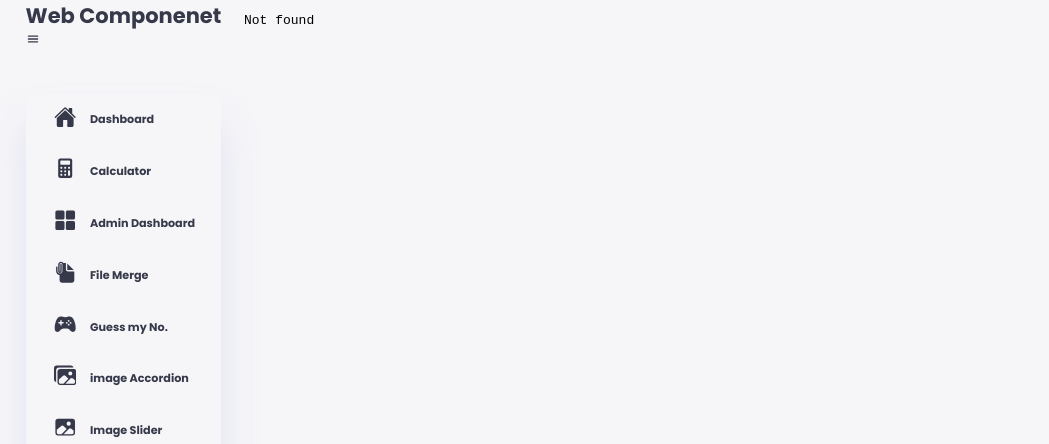
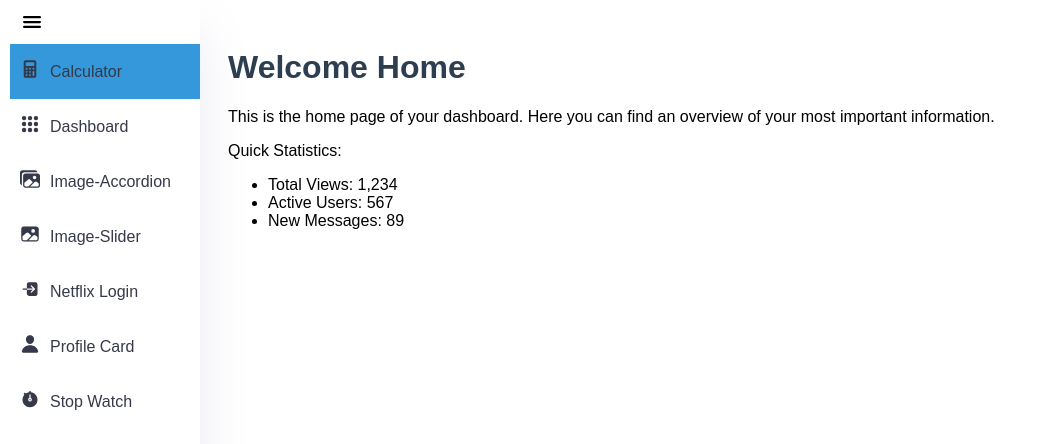
Before and after one commit to eyobbaye/web-component, a plain HTML site: page index.html in a window 1280 px wide. Shown: the top 444 px of the page, without its empty margins (0-1049 px from the left). Drawn offline with nearby package versions, Linux system fonts and the light colour scheme; some icons are missing.

Commit message:
sidebar humberger-menu iframe

```diff
--- /dev/null
+++ b/home/index.html
@@ -0,0 +1,30 @@
+<!DOCTYPE html>
+<html lang="en">
+  <head>
+    <meta charset="UTF-8" />
+    <meta name="viewport" content="width=device-width, initial-scale=1.0" />
+    <title>Home</title>
+    <style>
+      body {
+        padding: 20px;
+        font-family: Arial, sans-serif;
+      }
+      h1 {
+        color: #2c3e50;
+      }
+    </style>
+  </head>
+  <body>
+    <h1>Welcome Home</h1>
+    <p>
+      This is the home page of your dashboard. Here you can find an overview of
+      your most important information.
+    </p>
+    <p>Quick Statistics:</p>
+    <ul>
+      <li>Total Views: 1,234</li>
+      <li>Active Users: 567</li>
+      <li>New Messages: 89</li>
+    </ul>
+  </body>
+</html>
--- a/home/script.js
+++ b/home/script.js
@@ -1,8 +1,26 @@
-const frame = document.getElementById("Iframe");
+document.addEventListener("DOMContentLoaded", () => {
+  // Toggle sidebar
+  const toggleBtn = document.querySelector(".toggle-btn");
+  const sidebar = document.querySelector(".sidebar");
 
-frame.onload = function () {
-  frame.style.height = frame.contentWindow.document.body.scrollHeight + "px";
-};
-frame.onload = function () {
-  frame.style.heignt = frame.contentWindow.document.body.scrollWidth + "px";
-};
+  toggleBtn.addEventListener("click", () => {
+    sidebar.classList.toggle("collapsed");
+  });
+
+  // Handle menu item clicks
+  const menuItems = document.querySelectorAll(".menu-item");
+  const contentFrame = document.getElementById("contentFrame");
+
+  menuItems.forEach((item) => {
+    item.addEventListener("click", (e) => {
+      e.preventDefault();
+
+      // Update active state
+      menuItems.forEach((i) => i.classList.remove("active"));
+      item.classList.add("active");
+
+      // Load content
+      contentFrame.src = item.getAttribute("href");
+    });
+  });
+});
--- a/home/style.css
+++ b/home/style.css
@@ -1,151 +1,90 @@
-@import url("https://fonts.googleapis.com/css2?family=Poppins:wght@300;400;500;600;700;800&display=swap");
 :root {
-  --color-priamary: #7380ec;
-  --color-danger: #ff7782;
-  --color-success: #41f1b6;
-  --color-warning: #ffbb55;
-  --color-white: #fff;
-  --color-info-dark: #7d86a1;
-  --color-info-light: #dce1ed;
   --color-dark: #363949;
   --color-light: rgba(132, 139, 200, 0.18);
-  --color-primary-variant: #111e88;
-  --color-dark-variant: #677483;
-  --color-background: #f6f6f9f3;
-
-  --card-border-radius: 2rem;
-  --border-radius-1: 0.4rem;
-  --border-radius-2: 0.8rem;
-  --border-radius-3: 1.2rem;
-
-  --card-padding: 1.8rem;
-  --padding-1: 1.2rem;
   --box-shadow: 0 2rem 3rem var(--color-light);
 }
 
 * {
+  margin: 0;
   padding: 0;
-  margin: 0;
   box-sizing: border-box;
 }
-html {
-  font-size: 14px;
-}
+
 body {
-  width: 100vw;
-  height: 100vh;
-  font-family: "Poppins", sans-serif;
-  overflow: visible;
-  color: var(--color-dark);
-  background-color: var(--color-background);
-}
-.container {
-  display: grid;
-  width: 96%;
-  margin: 0 auto;
-  gap: 1.8rem;
-  grid-template-columns: 14rem auto;
+  font-family: Arial, sans-serif;
+  display: flex;
 }
 
-a {
-  color: var(--color-dark);
-}
-img {
-  display: block;
-  width: 100%;
-}
-h3 {
-  font-size: 0.8rem;
-}
-.profile-photo {
-  width: 2.8rem;
-  height: 2.8rem;
-  overflow: hidden;
-  border: 50%;
+.sidebar {
+  width: 200px;
+  height: 86vh;
+  /* background-color: #2c3e50; */
+  transition: width 0.3s ease;
+  border-radius: 9px;
+  box-shadow: var(--box-shadow);
 }
 
-aside {
-  height: 100vh;
-  position: fixed;
-}
-aside .logo {
-  display: flex;
-  justify-content: space-between;
-  align-items: center;
-}
-aside .logo img {
-  width: 2.8rem;
-  height: auto;
-}
-aside .close {
-  display: none;
-}
-aside .sidbar {
-  display: flex;
-  flex-direction: column;
-  box-shadow: var(--box-shadow);
-  height: 86vh;
-  top: 3rem;
-  position: relative;
-  border-radius: 5px;
-  transition: width 0.3s ease-in-out;
-}
-aside h3 {
-  /* font-weight: 500; */
-  font-weight: bold;
+.sidebar.collapsed {
+  width: 50px;
 }
 
-aside .sidbar a {
+.toggle-btn {
+  color: #000;
+  width: 24px;
+  height: 24px;
+  padding: 5px 10px;
+  cursor: pointer;
+}
+
+.menu {
+  margin-top: 20px;
+  margin-left: 10px;
+}
+
+.menu-item {
   display: flex;
   align-items: center;
-  margin-left: 2rem;
-  color: var(--color-info-dark-dark);
-  gap: 1rem;
-  position: relative;
-  height: 3.7rem;
-  transition: all 0.3s ease;
+  padding: 15px 10px;
+  color: var(--color-dark);
+  text-decoration: none;
+  transition: background-color 0.3s;
 }
-
-aside .sidbar a span {
-  font-size: 1.6rem;
+.menu-item a {
   transition: all 0.3s ease-in-out;
 }
-.sidbar a {
-  text-decoration: none;
-  transition: background-color 0.3s ease-in-out;
-}
-.sidbar a:hover {
-  background: var(--color-light);
-  color: var(--color-priamary);
-  margin-left: 1px;
-  border-radius: 3px;
-}
-.sidbar a:hover span {
-  margin-right: 1rem;
-}
-.sidbar a:focus {
-  background: var(--color-light);
-  color: var(--color-priamary);
-}
-.sidbar a:focus:before {
+.menu-item a::before {
   content: "";
   width: 6px;
   height: 100%;
-  background: var(--color-priamary);
+  background: red;
+}
+.menu-item:hover {
+  background-color: #bec2c7;
+}
+.menu-item:hover span {
+  margin-left: 1rem;
 }
 
-iframe {
-  display: block;
-  scrollbar-width: none !important;
-  flex-grow: 1;
-  margin-left: 15rem;
-  border: none !important;
-  overlay: none;
-  overflow-y: hidden;
-  overflow-x: hidden;
+.menu-item.active {
+  background-color: #3498db;
 }
-#Iframe {
-  display: flex;
-  justify-content: center;
-  align-items: center;
+
+.icon {
+  font-size: 20px;
+  width: 30px;
 }
+
+.sidebar.collapsed .text {
+  display: none;
+}
+
+.content {
+  flex: 1;
+  height: 100vh;
+}
+
+#contentFrame {
+  width: 100%;
+  height: 100%;
+  border: none;
+}
--- a/index.html
+++ b/index.html
@@ -3,6 +3,10 @@
   <head>
     <meta charset="UTF-8" />
     <meta name="viewport" content="width=device-width, initial-scale=1.0" />
+    <link
+      rel="stylesheet"
+      href="https://cdnjs.cloudflare.com/ajax/libs/font-awesome/6.0.0/css/all.min.css"
+    />
     <meta
       name="description"
       content="Web component devlepoed with HTML, CSS and JS"
@@ -24,76 +28,57 @@
     <title>Web component</title>
   </head>
   <body>
-    <div class="container">
-      <aside>
-        <div class="top">
-          <div class="logo">
-            <h2>
-              <span>Web Componenet</span>
-            </h2>
-          </div>
-          <div class="close" id="close-btn">
-            <span><ion-icon name="close"></ion-icon></span>
-          </div>
-          <div class="menu">
-            <span><ion-icon name="menu"></ion-icon></span>
-          </div>
-        </div>
-        <div class="sidbar" id="sidbar">
-          <a>
-            <span><ion-icon name="home"></ion-icon> </span>
-            <h3>Dashboard</h3>
-          </a>
-          <a href="../calculator/" target="framename" class="active"
-            ><span><ion-icon name="calculator"></ion-icon></span>
-            <h3>Calculator</h3></a
-          >
-          <a href="../dash_board/dash_board/" target="framename"
-            ><span><ion-icon name="grid"></ion-icon> </span>
-            <h3>Admin Dashboard</h3>
-          </a>
-          <a
-            ><span><ion-icon name="document-attach"></ion-icon> </span>
-            <h3>File Merge</h3></a
-          >
-          <a
-            ><span> <ion-icon name="game-controller"></ion-icon></span>
-            <h3>Guess my No.</h3></a
-          >
-          <a href="../image accordion/" target="framename"
-            ><span> <ion-icon name="images"></ion-icon> </span>
-            <h3>image Accordion</h3></a
-          >
-          <a href="../Image slider/" target="framename"
-            ><span> <ion-icon name="image"></ion-icon></span>
-            <h3>Image Slider</h3></a
-          >
-          <a href="../netflix login page/" target="framename"
-            ><span> <ion-icon name="log-in"></ion-icon> </span>
-            <h3>Netflix Login</h3>
-          </a>
+    <div class="sidebar">
+      <div class="toggle-btn">
+        <ion-icon class="toggle-btn" name="menu"></ion-icon>
+      </div>
+      <nav class="menu">
+        <a href="./calculator/index.html" class="menu-item active">
+          <span class="icon"><ion-icon name="calculator"></span>
+          <span class="text">Calculator</span>
+        </a>
+        <a href="./dash_board/dash_board/index.html" class="menu-item">
+          <span class="icon"><ion-icon name="apps"></ion-icon></span>
+          <span class="text">Dashboard</span>
+        </a>
+        <a href="./image accordion/index.html" class="menu-item">
+          <span class="icon"><ion-icon name="images"></ion-icon></span>
+          <span class="text">Image-Accordion</span>
+        </a>
+        <a href="./Image slider/index.html" class="menu-item">
+          <span class="icon"><ion-icon name="image"></ion-icon></span>
+          <span class="text">Image-Slider</span>
+        </a>
+        <a href="./netflix login page/index.html" class="menu-item">
+          <span class="icon">
+            <ion-icon name="log-in"></ion-icon>
+          </span>
+          <span class="text">Netflix Login</span>
 
-          <a href="../Profile Card/" target="framename"
-            ><span> <ion-icon name="person"></ion-icon> </span>
-            <h3>Profile Card</h3></a
-          >
-          <a href="../Stop Watch/" target="framename"
-            ><span> <ion-icon name="hourglass"></ion-icon> </span>
-            <h3>Stop Watch</h3></a
-          >
-          <a href="../youtube video player/" target="framename"
-            ><span> <ion-icon name="logo-youtube"></ion-icon> </span>
-            <h3>Youtube Video Player</h3>
-          </a>
-        </div>
-      </aside>
-      <!-- End-of-side -->
-      <iframe
-        src="URL"
-        name="framename"
-        id="Iframe"
-        style="width: 80vw; height: 100vh"
-      ></iframe>
+        </a>
+        <a href="./Profile Card/index.html" class="menu-item">
+          <span class="icon">
+            <ion-icon name="person"></ion-icon>
+          </span>
+          <span class="text"> Profile Card</span>
+        </a>
+        <a href="./Stop Watch/index.html" class="menu-item">
+          <span class="icon">
+           <ion-icon name="stopwatch"></ion-icon>
+          </span>
+          <span class="text"> Stop Watch</span>
+        </a>
+        <a href="./youtube video player/index.html" class="menu-item">
+          <span class="icon">
+            <ion-icon name="logo-youtube"></ion-icon>
+          </span>
+          <span class="text"> YouTube Video Player</span>
+
+        </a>
+      </nav>
+    </div>
+    <div class="content">
+      <iframe id="contentFrame" src="./home/index.html"></iframe>
     </div>
     <script type="text/javascript" src="./home/script.js"></script>
     <script
```
